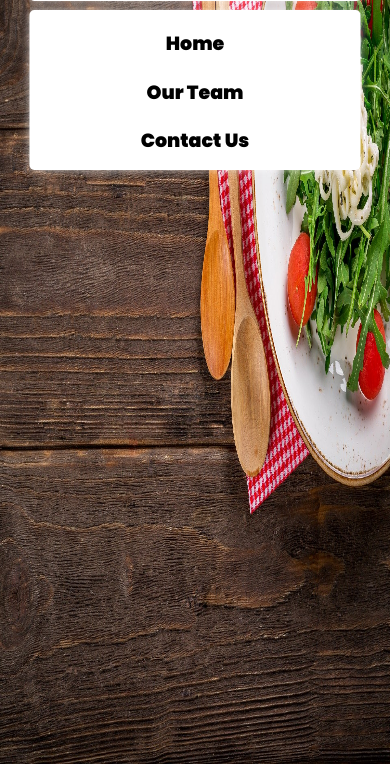
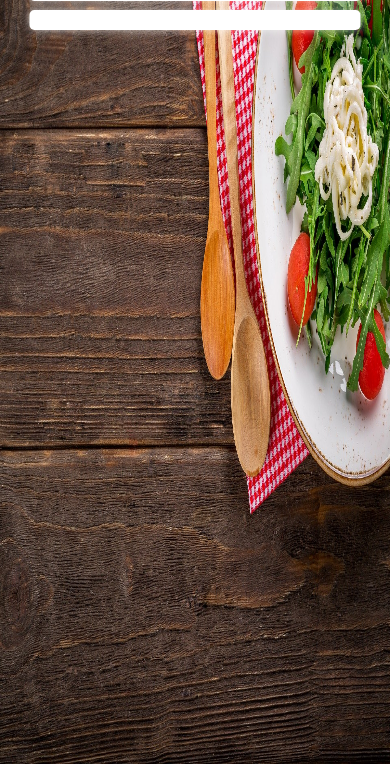
Before and after one commit to Pranav-57/Fast_N_Speedy.github.io, a plain HTML site: page index.html in a window 390 px wide. Shown: the part 80-846 px from the top of the page. Drawn offline with nearby package versions, Linux system fonts and the light colour scheme.

Commit message:
Update style.css

```diff
--- a/style.css
+++ b/style.css
@@ -281,7 +281,7 @@ button:focus{
         z-index: 10;
         /* width: 99.7%; */
         width: 85vw;
-        height: 160px;
+        height: 0px;
         left: 50%;
         background-color: white;
         transform: translateX(-50%);
```
